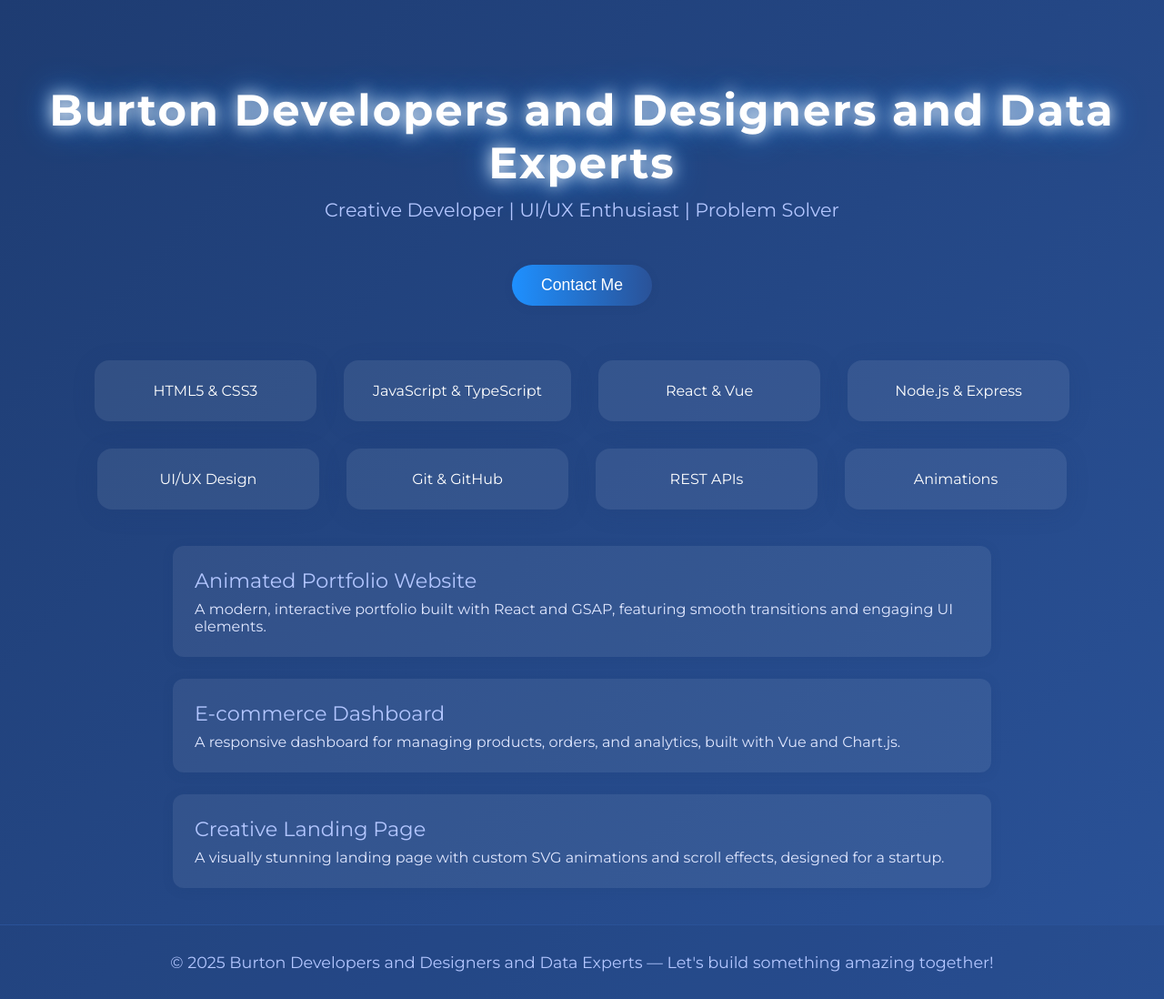
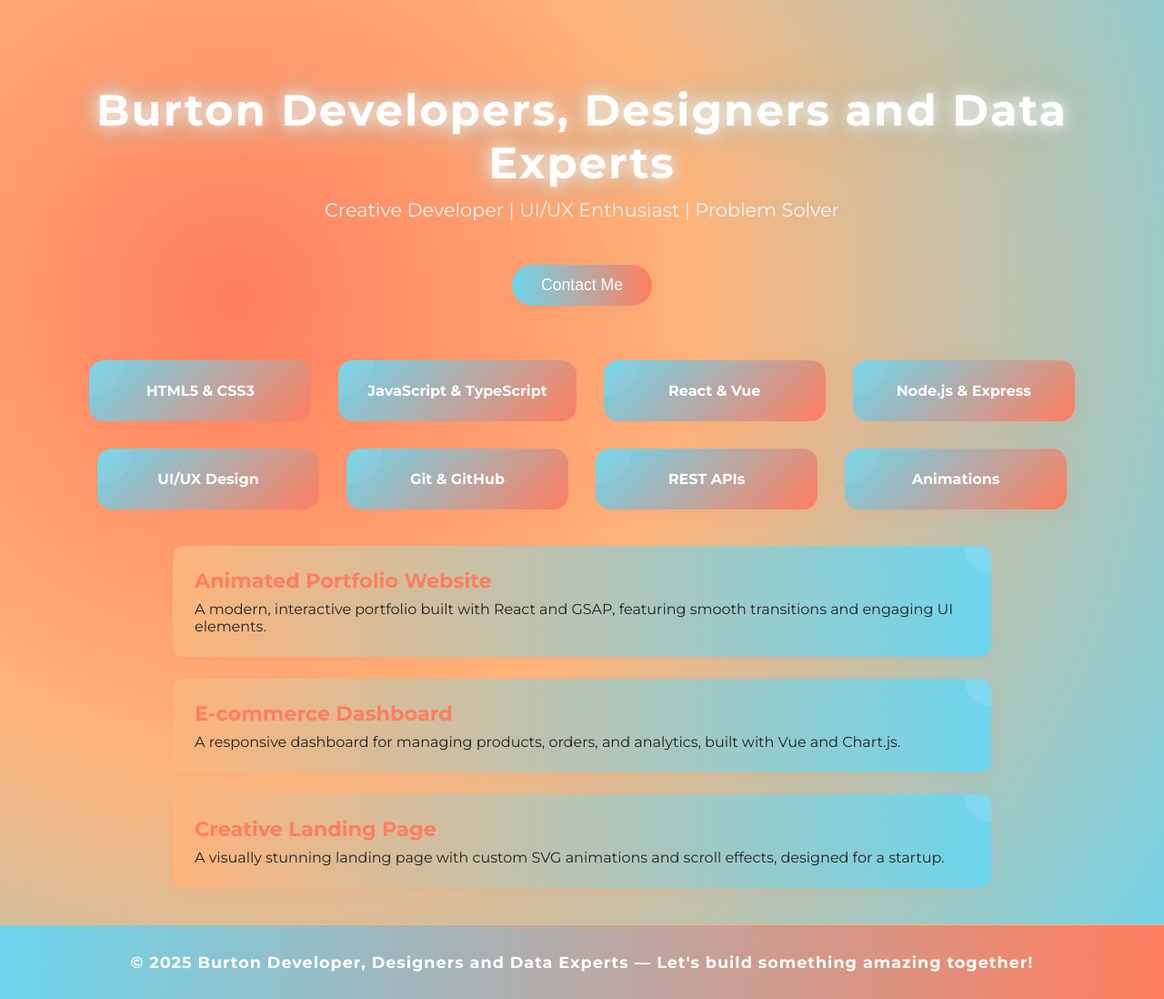
Before and after one commit to Burto2374/Burto2374.github.io, a plain HTML site: page index.html in a window 1280 px wide. Shown: the whole page at 91% size. Drawn offline with Linux system fonts and the light colour scheme.

Commit message:
Update index.html

```diff
--- a/index.html
+++ b/index.html
@@ -3,14 +3,13 @@
 <head>
   <meta charset="UTF-8">
   <meta name="viewport" content="width=device-width,initial-scale=1.0">
-  <title>Burton Developers and Designers and Data Experts | Portfolio</title>
+  <title>Burton Developers | Portfolio</title>
   <link href="https://fonts.googleapis.com/css?family=Montserrat:700,400&display=swap" rel="stylesheet">
   <style>
     body {
       margin: 0;
       font-family: 'Montserrat', sans-serif;
-
-      background: linear-gradient(135deg, #1e3c72 0%, #2a5298 100%);
+      background: radial-gradient(circle at 20% 30%, #ff7e5f 0%, #feb47b 40%, #6dd5ed 100%);
       color: #fff;
       min-height: 100vh;
       overflow-x: hidden;
@@ -19,6 +18,7 @@
       text-align: center;
       padding: 60px 20px 20px 20px;
       animation: fadeInDown 1s;
+      position: relative;
     }
     @keyframes fadeInDown {
       from { opacity: 0; transform: translateY(-40px);}
@@ -28,21 +28,47 @@
       font-size: 3rem;
       margin-bottom: 10px;
       letter-spacing: 2px;
-      animation: glow 2s infinite alternate;
+      animation: neonGlow 2s infinite alternate;
+      position: relative;
+      z-index: 1;
     }
-    @keyframes glow {
-      from { text-shadow: 0 0 10px #fff, 0 0 20px #1e90ff;}
-      to { text-shadow: 0 0 20px #fff, 0 0 40px #1e90ff;}
+    @keyframes neonGlow {
+      from { text-shadow: 0 0 10px #fff, 0 0 20px #ff7e5f, 0 0 30px #feb47b;}
+      to { text-shadow: 0 0 20px #fff, 0 0 40px #6dd5ed, 0 0 60px #feb47b;}
     }
     .subtitle {
       font-size: 1.3rem;
-      color: #b3c6ff;
+      color: #f0f8ff;
       margin-bottom: 30px;
       animation: fadeIn 2s;
     }
     @keyframes fadeIn {
       from { opacity: 0;}
       to { opacity: 1;}
+    }
+    .contact-btn {
+      display: inline-block;
+      margin-top: 18px;
+      padding: 12px 32px;
+      background: linear-gradient(90deg,#6dd5ed,#ff7e5f);
+      color: #fff;
+      border: none;
+      border-radius: 24px;
+      font-size: 1.1rem;
+      cursor: pointer;
+      box-shadow: 0 2px 16px rgba(255,126,95,0.2);
+      transition: background 0.3s, transform 0.2s;
+      animation: bounceIn 1.2s;
+    }
+    .contact-btn:hover {
+      background: linear-gradient(90deg,#ff7e5f,#6dd5ed);
+      transform: scale(1.12) rotate(-2deg);
+      box-shadow: 0 4px 32px rgba(255,126,95,0.3);
+    }
+    @keyframes bounceIn {
+      0% { transform: scale(0.8);}
+      60% { transform: scale(1.1);}
+      100% { transform: scale(1);}
     }
     .skills {
       display: flex;
@@ -52,22 +78,40 @@
       margin: 40px 0;
     }
     .skill-card {
-      background: rgba(255,255,255,0.08);
+      background: linear-gradient(135deg, #6dd5ed 0%, #ff7e5f 100%);
       border-radius: 16px;
       padding: 24px 32px;
       min-width: 180px;
       text-align: center;
-      box-shadow: 0 4px 24px rgba(30,60,114,0.2);
-      transition: transform 0.3s;
-      animation: popIn 0.8s;
+      color: #fff;
+      font-weight: 700;
+      box-shadow: 0 4px 24px rgba(255,126,95,0.15);
+      transition: transform 0.3s, box-shadow 0.3s;
+      animation: floatIn 1s;
+      position: relative;
+      overflow: hidden;
+    }
+    .skill-card::after {
+      content: '';
+      position: absolute;
+      top: -40px; left: -40px;
+      width: 80px; height: 80px;
+      background: rgba(255,255,255,0.08);
+      border-radius: 50%;
+      z-index: 0;
+      animation: pulse 2s infinite alternate;
+    }
+    @keyframes pulse {
+      from { opacity: 0.5; }
+      to { opacity: 1; }
     }
     .skill-card:hover {
-      transform: scale(1.08) rotate(-2deg);
-      box-shadow: 0 8px 32px rgba(30,60,114,0.3);
+      transform: scale(1.12) rotate(-2deg);
+      box-shadow: 0 8px 32px rgba(255,126,95,0.3);
     }
-    @keyframes popIn {
-      from { opacity: 0; transform: scale(0.8);}
-      to { opacity: 1; transform: scale(1);}
+    @keyframes floatIn {
+      from { opacity: 0; transform: translateY(40px);}
+      to { opacity: 1; transform: translateY(0);}
     }
     .projects {
       max-width: 900px;
@@ -75,16 +119,30 @@
       padding: 0 20px;
     }
     .project {
-      background: rgba(255,255,255,0.07);
+      background: linear-gradient(90deg, #feb47b 0%, #6dd5ed 100%);
       border-radius: 12px;
       margin-bottom: 24px;
       padding: 24px;
-      box-shadow: 0 2px 12px rgba(30,60,114,0.15);
-      transition: box-shadow 0.3s;
+      box-shadow: 0 2px 12px rgba(255,126,95,0.15);
+      transition: box-shadow 0.3s, transform 0.3s;
       animation: fadeInUp 1s;
+      color: #222;
+      position: relative;
+      overflow: hidden;
+    }
+    .project::before {
+      content: '';
+      position: absolute;
+      right: -30px; top: -30px;
+      width: 60px; height: 60px;
+      background: rgba(255,255,255,0.12);
+      border-radius: 50%;
+      z-index: 0;
+      animation: pulse 2s infinite alternate;
     }
     .project:hover {
-      box-shadow: 0 6px 24px rgba(30,60,114,0.25);
+      box-shadow: 0 6px 24px rgba(255,126,95,0.25);
+      transform: scale(1.04);
     }
     @keyframes fadeInUp {
       from { opacity: 0; transform: translateY(40px);}
@@ -93,39 +151,28 @@
     .project-title {
       font-size: 1.4rem;
       margin-bottom: 8px;
-      color: #b3c6ff;
+      color: #ff7e5f;
+      font-weight: bold;
+      z-index: 1;
+      position: relative;
     }
     .project-desc {
       font-size: 1rem;
-      color: #e0e7ff;
+      color: #222;
+      z-index: 1;
+      position: relative;
     }
     footer {
       text-align: center;
       padding: 30px 10px;
       font-size: 1.1rem;
-      color: #b3c6ff;
-      background: rgba(30,60,114,0.2);
-      border-top: 1px solid #2a5298;
+      color: #fff;
+      background: linear-gradient(90deg, #6dd5ed 0%, #ff7e5f 100%);
+      border-top: 1px solid #feb47b;
       margin-top: 40px;
       animation: fadeIn 2s;
-    }
-    .contact-btn {
-      display: inline-block;
-      margin-top: 18px;
-      padding: 12px 32px;
-      background: linear-gradient(90deg,#1e90ff,#2a5298);
-      color: #fff;
-      border: none;
-      border-radius: 24px;
-      font-size: 1.1rem;
-      cursor: pointer;
-      box-shadow: 0 2px 8px rgba(30,60,114,0.2);
-      transition: background 0.3s, transform 0.2s;
-      animation: popIn 1.2s;
-    }
-    .contact-btn:hover {
-      background: linear-gradient(90deg,#2a5298,#1e90ff);
-      transform: scale(1.07);
+      font-weight: 700;
+      letter-spacing: 1px;
     }
     @media (max-width: 600px) {
       h1 { font-size: 2rem;}
@@ -138,7 +185,7 @@
 </head>
 <body>
   <header>
-    <h1>Burton Developers and Designers and Data Experts</h1>
+    <h1>Burton Developers, Designers and Data Experts</h1>
     <div class="subtitle">Creative Developer | UI/UX Enthusiast | Problem Solver</div>
     <button class="contact-btn" onclick="window.location.href='mailto:your@email.com'">Contact Me</button>
   </header>
@@ -170,7 +217,7 @@
   </section>
 
   <footer>
-    &copy; 2025 Burton Developers and Designers and Data Experts &mdash; Let's build something amazing together!
+    &copy; 2025 Burton Developer, Designers and Data Experts &mdash; Let's build something amazing together!
   </footer>
 </body>
 </html>
```
